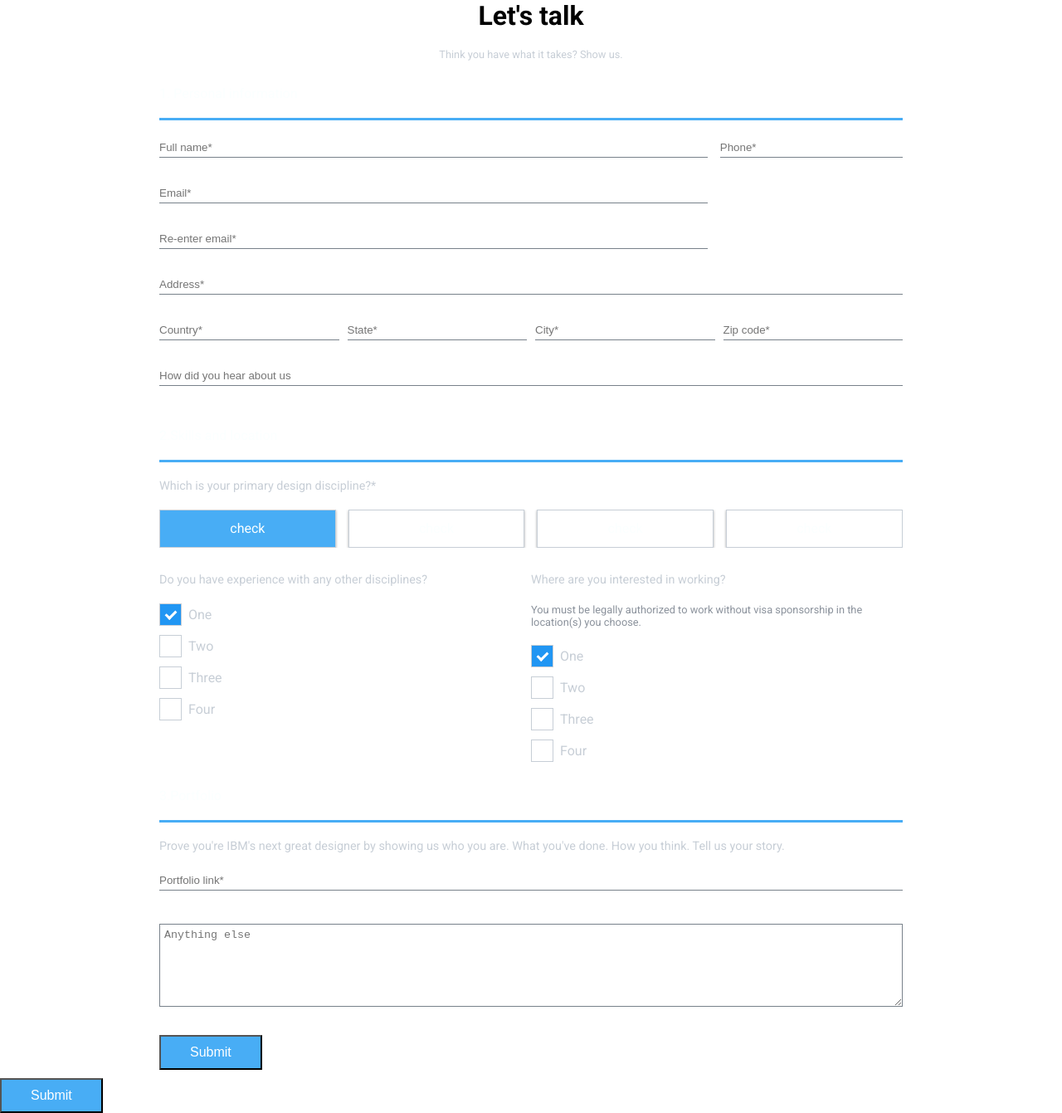
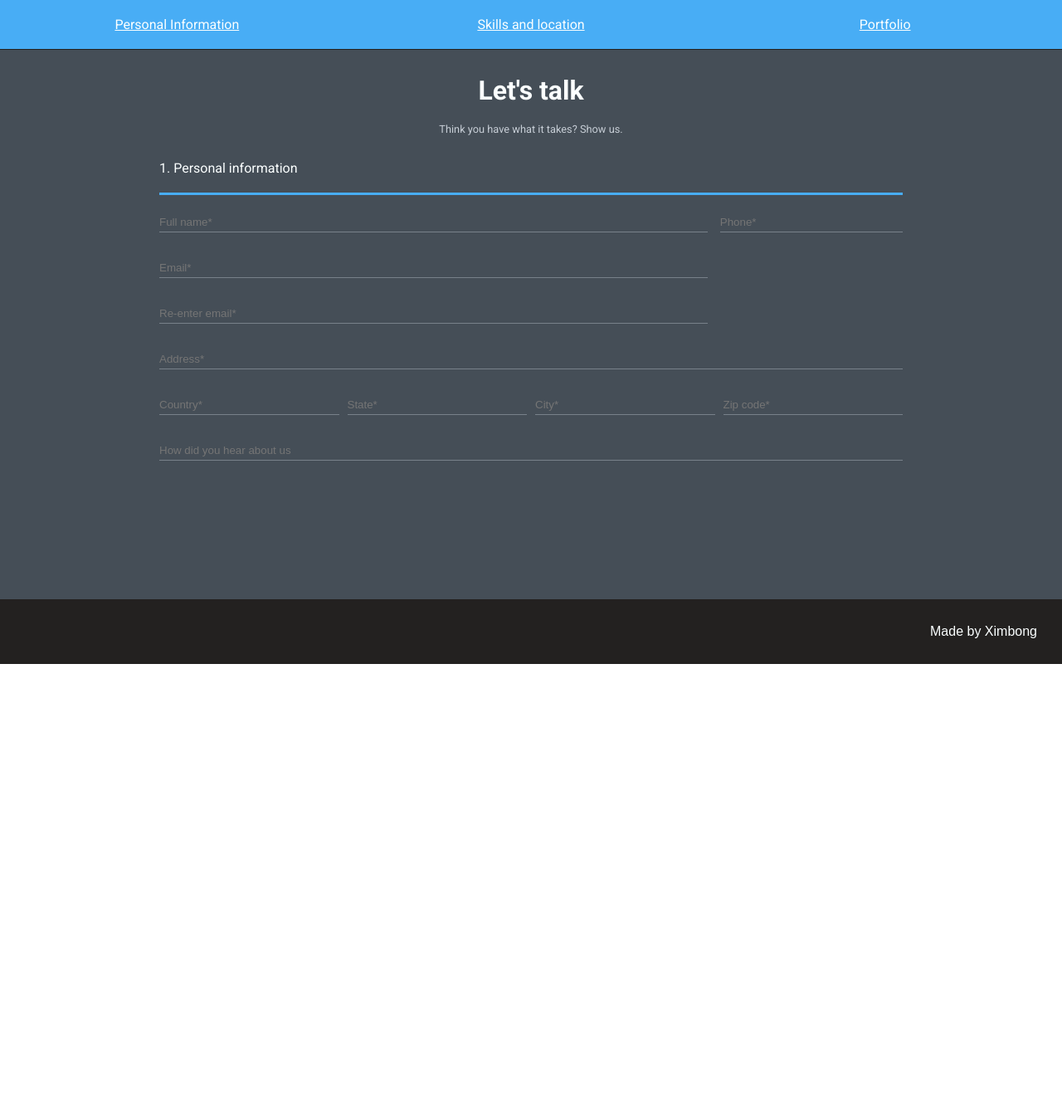
Before and after one commit to ximbong/form-router-validation, a React (Create React App) app: page / in a window 1280 px wide. Shown: the whole page at 83% size. After the commit the page ends 800 px from the top, so only its background shows below. Built offline with nearby package versions, Linux system fonts and the light colour scheme.

Commit message:
Remove submit button, add wrapper div, add basic routes

```diff
--- a/src/App.js
+++ b/src/App.js
@@ -10,6 +10,8 @@ import Title from "./components/Title";
 import PersonalInfo from "./components/PersonalInfo";
 import Skill from "./components/Skill";
 import Portfolio from "./components/Portfolio";
+import NavBar from "./components/NavBar";
+import Footer from "./components/Footer";
 
 import "./App.css";
 
@@ -17,13 +19,16 @@ class App extends Component {
   render() {
     return (
       <Router>
-        <form>
-          <Title />
-          <PersonalInfo />
-          <Skill />
-          <Portfolio />
-          <button className="submitButton">Submit</button>
-        </form>
+        <div className="wrapper">
+          <form>
+            <Route path="/" component={NavBar} />
+            <Route path="/" component={Title} />
+            <Route path="/" exact={true} component={PersonalInfo} />
+            <Route path="/part2" component={Skill} />
+            <Route path="/part3" component={Portfolio} />
+          </form>
+          <Footer />
+        </div>
       </Router>
     );
   }
```
